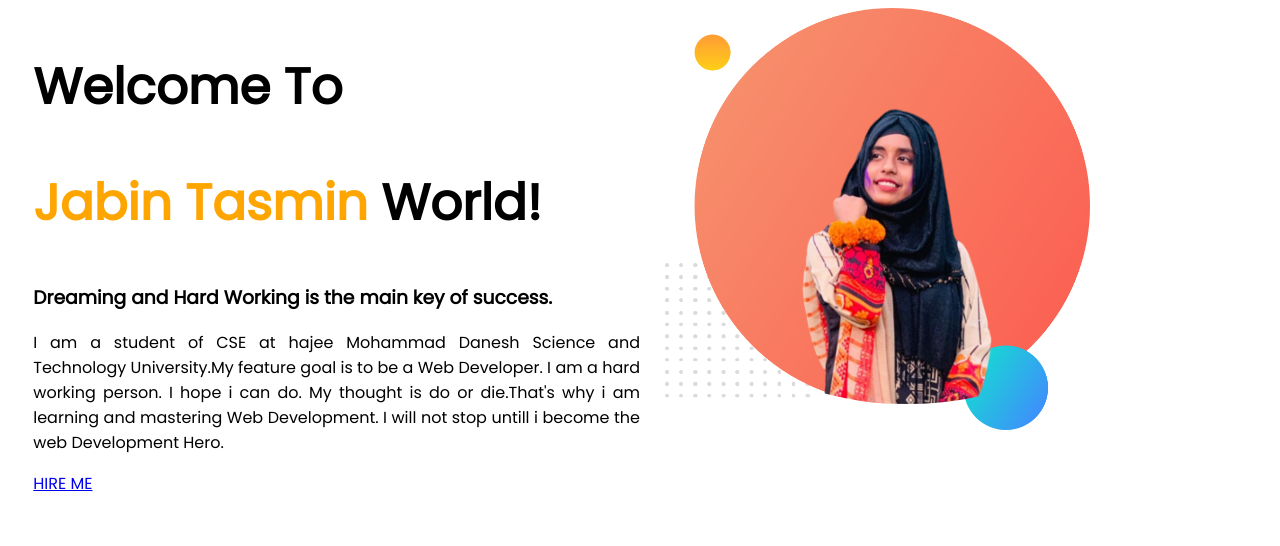
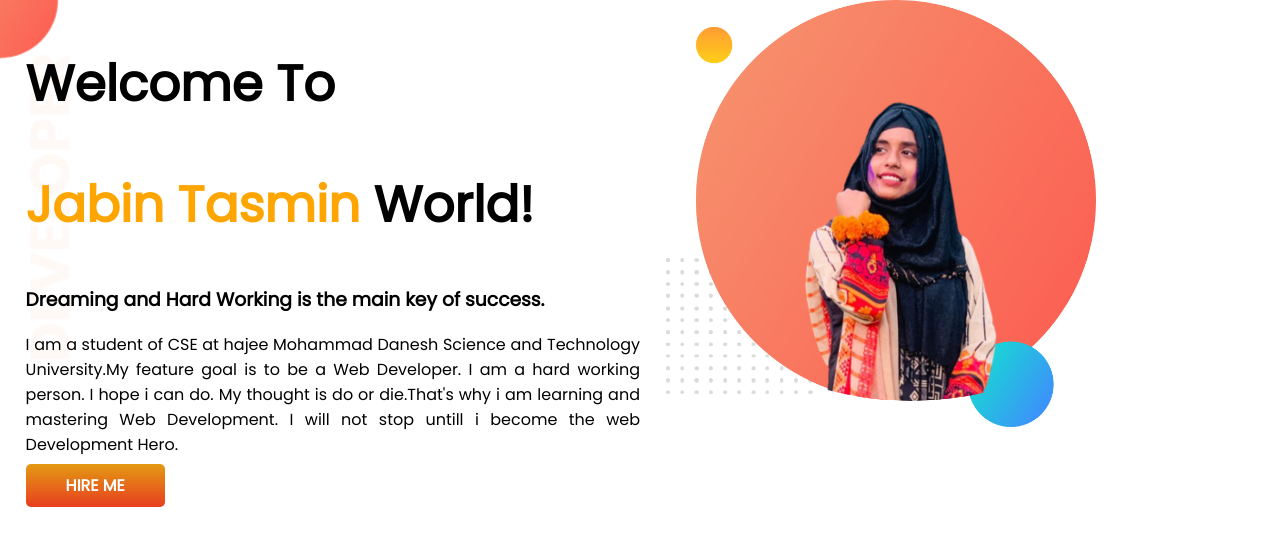
Before and after one commit to Anny27-pixel/developer-portfolio, a plain HTML site: page index.html in a window 1280 px wide. Drawn offline with Linux system fonts and the light colour scheme.

Commit message:
top-banner added

```diff
--- a/index.html
+++ b/index.html
@@ -13,7 +13,7 @@
 </head>
 
 <body>
-    <section>
+    <section class="top-banner">
         <div class="half-width">
             <h1>Welcome To </h1>
             <h1><span class="orange-color">Jabin Tasmin </span> World!</h1>
@@ -22,7 +22,8 @@
                 a
                 Web Developer. I am a hard working person. I hope i can do. My thought is do or die.That's why i am
                 learning and mastering Web Development. I will not stop untill i become the web Development Hero. </p>
-            <a href="https://www.linkedin.com/in/jabin-tasmin-anny-899601206">HIRE ME</a>
+            <a class="link-button" target="_blank" href="https://www.linkedin.com/in/jabin-tasmin-anny-899601206">HIRE
+                ME</a>
         </div>
         <div class="half-width">
             <img src="images/Anny-bg.png" alt="">
--- a/style.css
+++ b/style.css
@@ -1,9 +1,11 @@
 body {
     font-family: 'Poppins', sans-serif;
+    margin: 0;
 }
 
 h1 {
     font-size: 50px;
+    padding-top: 5px;
 }
 
 p {
@@ -27,3 +29,17 @@ section {
     width: 70%;
 
 }
+
+.link-button {
+    text-decoration: none;
+    background-image: linear-gradient(rgb(227, 154, 19), rgb(232, 62, 32));
+    padding: 10px 40px;
+    color: white;
+    font-weight: 700;
+    border-radius: 5px;
+}
+
+.top-banner {
+    background-image: url(images/top-banner.png);
+    background-repeat: no-repeat;
+}
```
